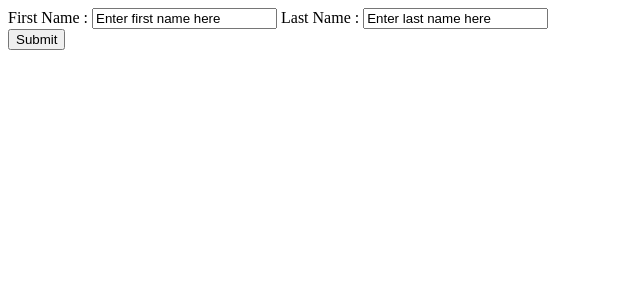
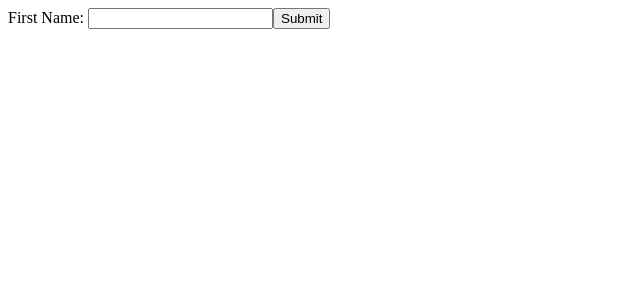
Before and after one commit to Ravikumar0301/userform, an Angular app: page / in a window 1280 px wide. Shown: the top 300 px of the page, without its empty margins (0-640 px from the left). Built offline with nearby package versions, Linux system fonts and the light colour scheme.

Commit message:
signup form changes

```diff
--- a/src/app/sigin-form/sigin-form.component.html
+++ b/src/app/sigin-form/sigin-form.component.html
@@ -1,15 +1,12 @@
 
-<form [formGroup] = "studentform" >
-    <label>
-        First Name :
-        <input type="text" formControlName="firstname">
-    </label>
-    <label>
-        Last Name :
-        <input type="text" formControlName="lastname">
-    </label>
-    <div>
-        <button type="submit">Submit</button>
+<form [formGroup]="studentform" (ngSubmit)="onSubmit()">
+
+    <label>First Name: </label>
+    <input type="text" formControlName="firstName" class="form-control">
+   <div *ngIf="firstName.invalid && firstName.touched" class="alert alert-danger">
+        <div *ngIf="firstName.errors.required">
+                This field is Required
+        </div>
     </div>
-
+    <button type="submit">Submit</button>
 </form>
--- a/src/app/sigin-form/sigin-form.component.ts
+++ b/src/app/sigin-form/sigin-form.component.ts
@@ -1,5 +1,5 @@
 import { Component, OnInit } from '@angular/core';
-import { FormGroup, FormControl } from '@angular/forms';
+import { FormGroup, FormControl, FormBuilder, Validators } from '@angular/forms';
 
 @Component({
   selector: 'app-sigin-form',
@@ -8,13 +8,15 @@ import { FormGroup, FormControl } from '@angular/forms';
 })
 
 export class SiginFormComponent implements OnInit {
-  studentform = new FormGroup ({
-      firstname: new FormControl('Enter first name here'),
-      lastname: new FormControl('Enter last name here'),
-  })
-  constructor() { }
-
+  studentform: FormGroup;
+  constructor(private fb: FormBuilder) { }
   ngOnInit() {
+    this.studentform = this.fb.group({
+      firstName: ['', Validators.required]
+    });
   }
-
+  get firstName() { return this.studentform.get('firstName'); }
+onSubmit(){
+    console.log(this.studentform.value);
 }
+}
```
Also changed, not shown: 1 other file (tests, documents, lock files or other folders).
